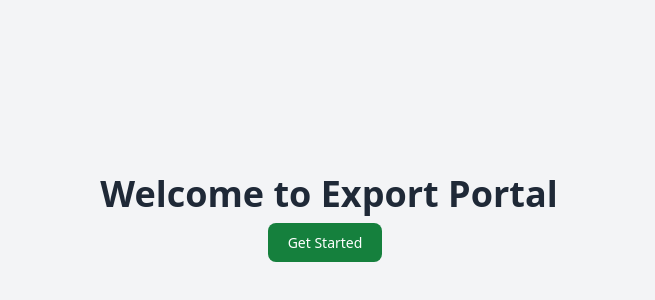
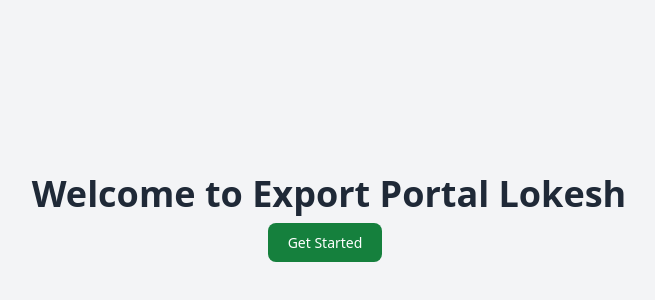
Before and after one commit to OmkarKanade/ExportPortal, a React (Create React App) app in the folder Frontend/: page / in a window 1280 px wide. Shown: the part 186-486 px from the top of the page, without its empty margins (311-966 px from the left). Built offline with nearby package versions, Linux system fonts and the light colour scheme.

Commit message:
App.js modified by lokesh

```diff
--- a/Frontend/src/App.js
+++ b/Frontend/src/App.js
@@ -3,7 +3,7 @@ function App() {
     <div className="min-h-screen flex items-center justify-center bg-gray-100">
     <div className="text-center">
       <h1 className="text-4xl font-bold text-gray-800 mb-4">
-        Welcome to Export Portal
+        Welcome to Export Portal Lokesh
       </h1>
       <a
         className="text-white bg-green-700 hover:bg-green-800 focus:ring-4 focus:ring-green-300 font-medium rounded-lg text-sm px-5 py-2.5 me-2 mb-2"
```
